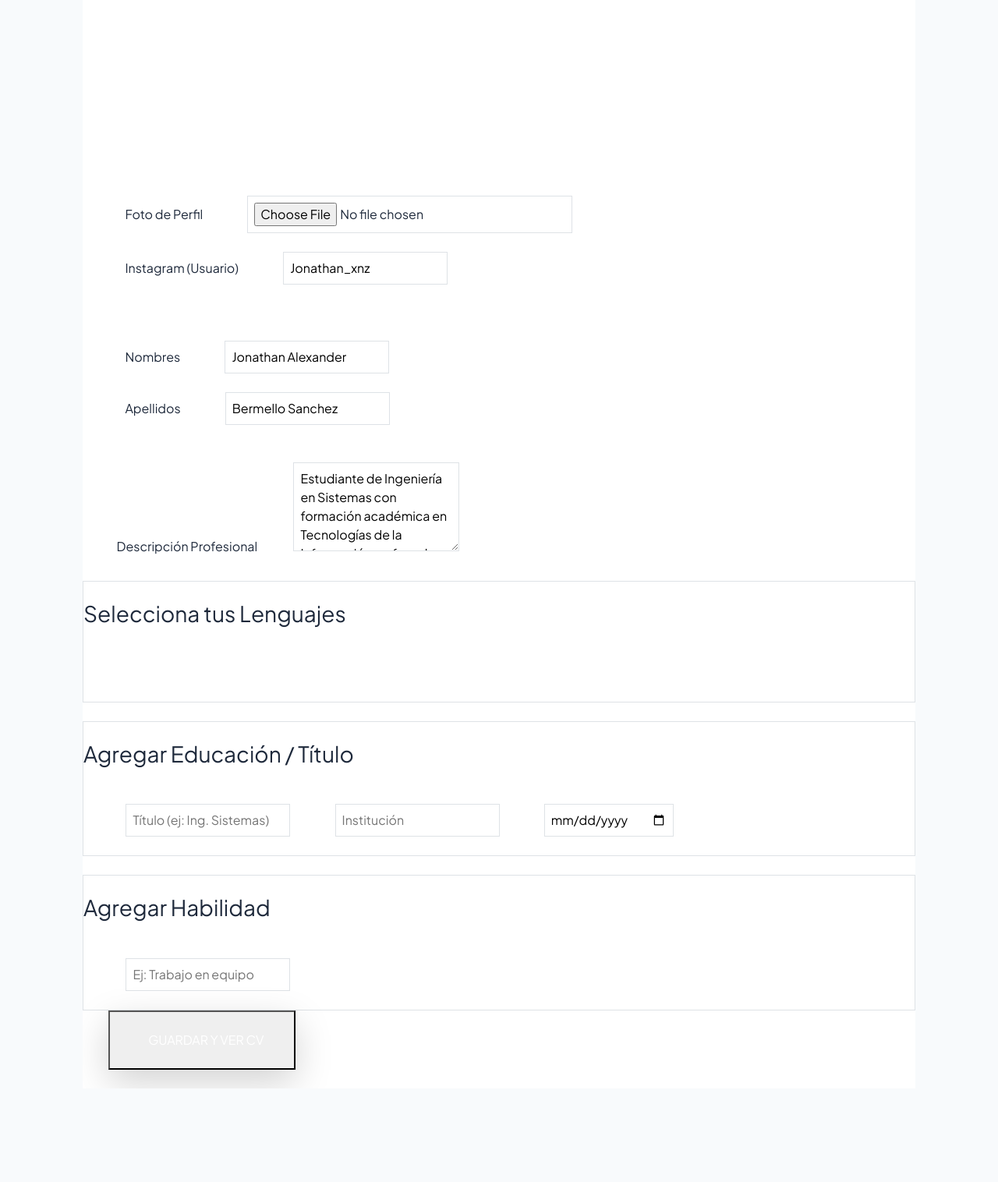
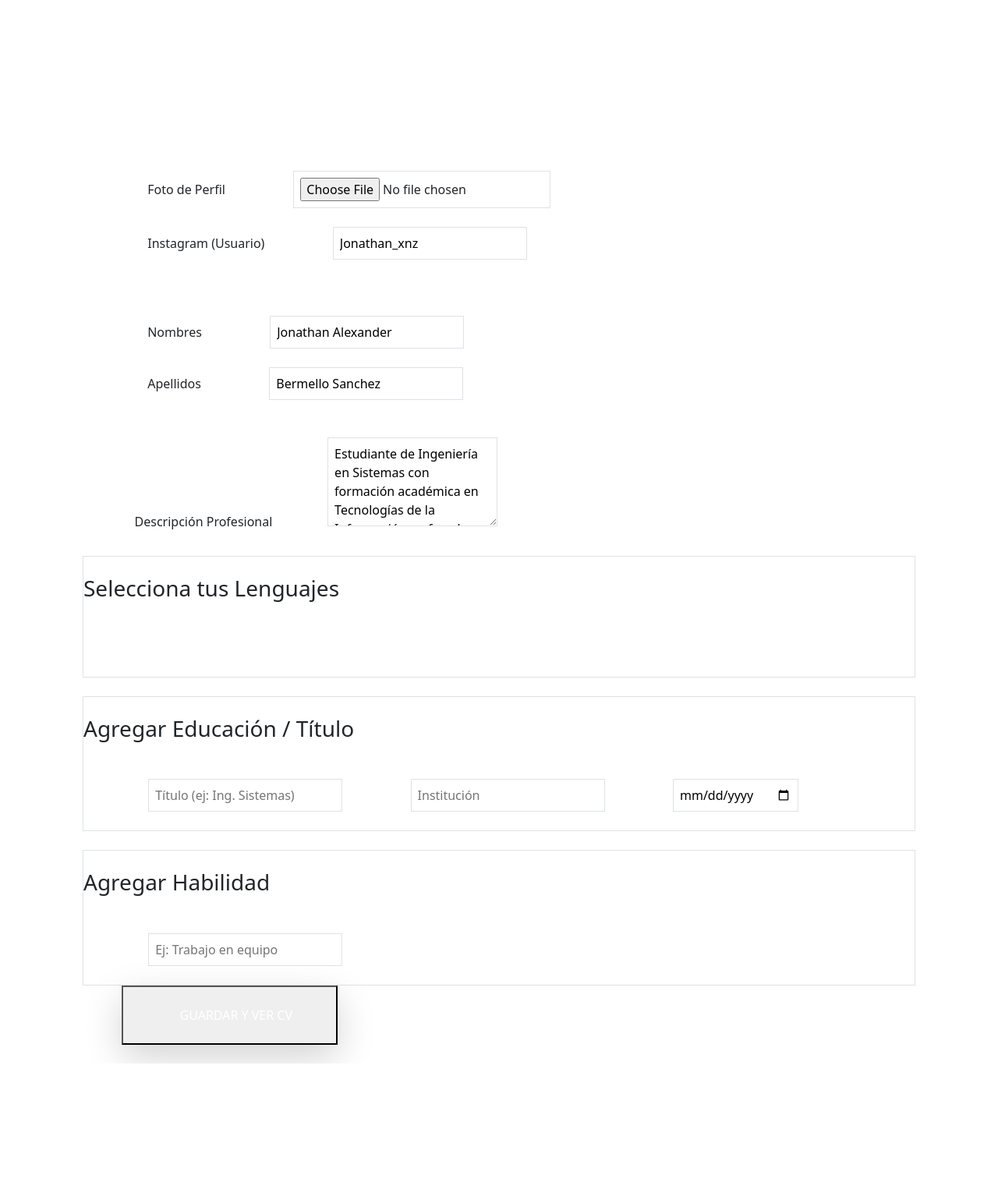
Before and after one commit to JABS34/hojadevida, a Django app: page /dashboard/ in a window 1280 px wide. Shown: the part 117-1633 px from the top of the page at 78% size. After the commit the page ends 1481 px from the top, so only its background shows below. Run offline with Django 5.2, Linux system fonts and the light colour scheme; a user stored in the database is signed in; data comes from the database, SQL or seed files in the repository.

Commit message:
Refactor base.html structure and styles

```diff
--- a/tasks/templates/base.html
+++ b/tasks/templates/base.html
@@ -1,48 +1,37 @@
+
 <!DOCTYPE html>
 <html lang="es">
 <head>
     <meta charset="UTF-8">
     <meta http-equiv="X-UA-Compatible" content="IE=edge">
     <meta name="viewport" content="width=device-width, initial-scale=1.0">
-    <title>Django Portfolio | Pro Edition</title>
+    <title>Django Portfolio</title>
 
-    <link href="https://fonts.googleapis.com/css2?family=Plus+Jakarta+Sans:wght@400;600;800&display=swap" rel="stylesheet">
-    <link rel="stylesheet" href="https://cdnjs.cloudflare.com/ajax/libs/animate.css/4.1.1/animate.min.css"/>
-    <link rel="stylesheet" href="https://cdnjs.cloudflare.com/ajax/libs/font-awesome/6.0.0/css/all.min.css">
-    <link href="https://cdn.jsdelivr.net/npm/bootstrap@5.3.0/dist/css/bootstrap.min.css" rel="stylesheet">
+    <link href="https://cdn.jsdelivr.net/npm/bootstrap@5.3.0/dist/css/bootstrap.min.css"
+          rel="stylesheet"
+          crossorigin="anonymous">
 
     <style>
-        :root {
-            --primary: #1e3a8a;
-            --accent: #3b82f6;
+        body {
+            background-color: #ffffff;
+            margin: 0;
+            padding: 0;
         }
-        body {
-            font-family: 'Plus Jakarta Sans', sans-serif;
-            background-color: #f8fafc;
-            color: #1e293b;
-            overflow-x: hidden;
-        }
+        /* Espaciado superior para que el contenido no quede pegado al borde del navegador */
         main {
-            padding-top: 40px;
-            padding-bottom: 60px;
-        }
-        /* Animación suave para cambios de página */
-        .page-transition {
-            animation: fadeIn 0.8s ease-out;
-        }
-        @keyframes fadeIn {
-            from { opacity: 0; transform: translateY(10px); }
-            to { opacity: 1; transform: translateY(0); }
+            padding-top: 30px;
+            padding-bottom: 30px;
         }
     </style>
 </head>
 <body>
 
-    <main class="container page-transition">
+    <main class="container">
         {% block content %}
         {% endblock %}
     </main>
 
     <script src="https://cdn.jsdelivr.net/npm/bootstrap@5.3.0/dist/js/bootstrap.bundle.min.js"></script>
+
 </body>
 </html>
```
Lines whose indentation alone changed are shown as unchanged.
